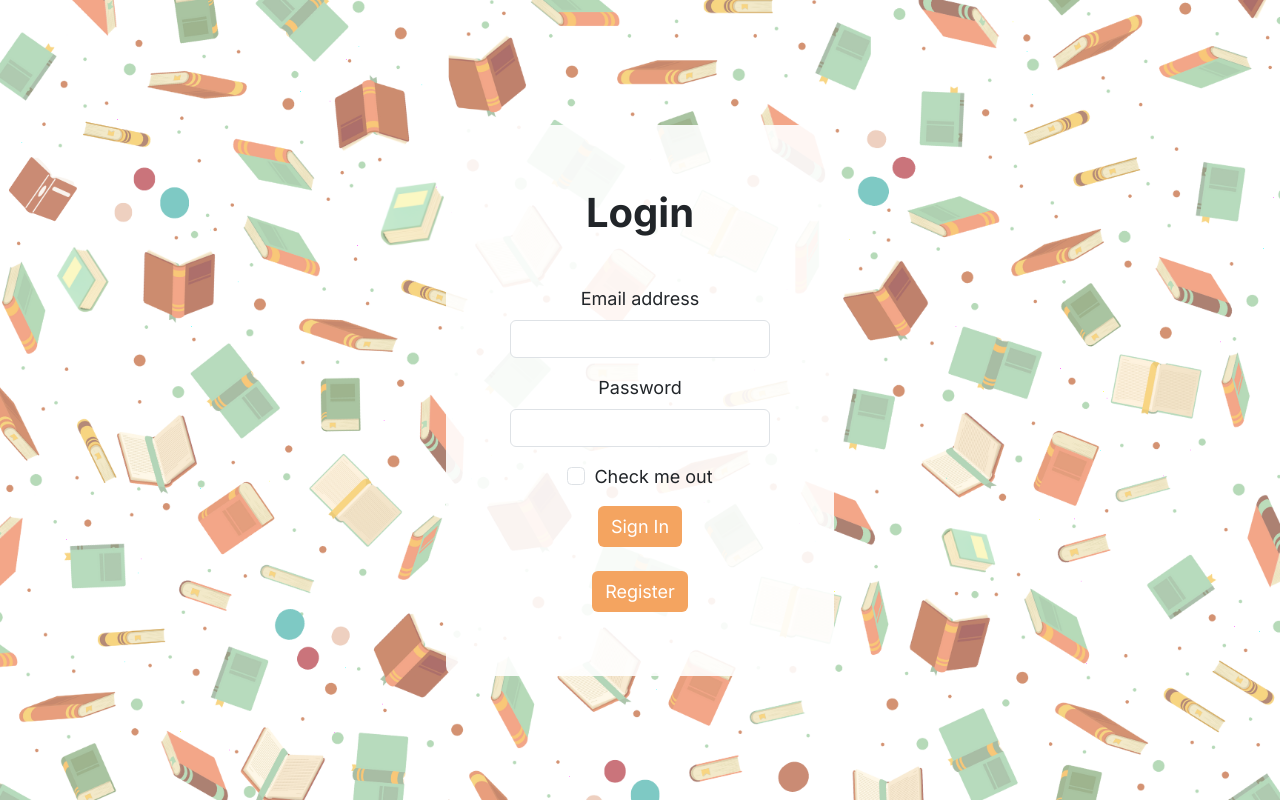
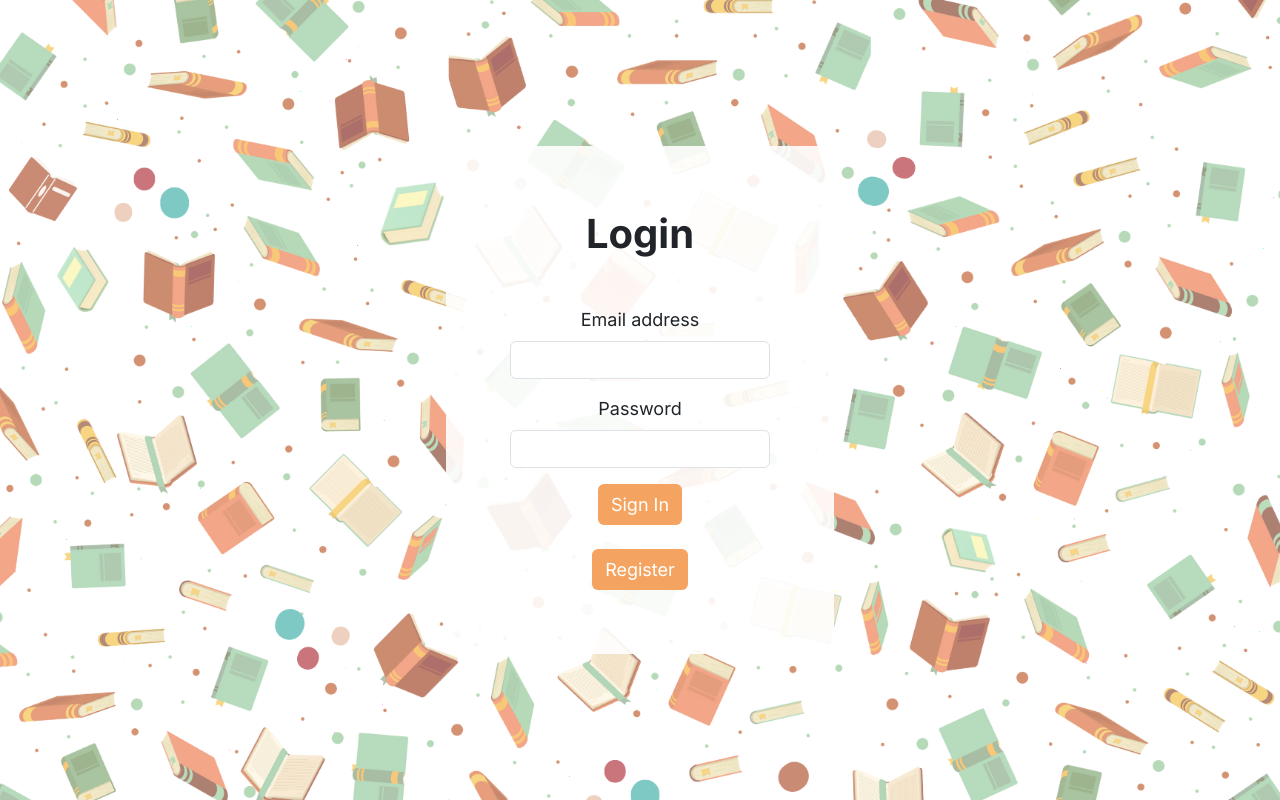
Before and after one commit to kristijanH1998/bookworm, a React (Vite) app in the folder BookWorm/: page / in a window 1280 px wide. Built offline with nearby package versions, Linux system fonts and the light colour scheme.

Commit message:
error message position on Register page moved; Login page chackbox removed

```diff
--- a/BookWorm/src/Login.jsx
+++ b/BookWorm/src/Login.jsx
@@ -13,10 +13,10 @@
                 <label htmlFor="exampleInputPassword1" className="form-label">Password</label>
                 <input type="password" className="form-control" id="exampleInputPassword1"/>
             </div>
-            <div className="mb-3 form-check">
+            {/* <div className="mb-3 form-check">
                 <input type="checkbox" className="form-check-input" id="exampleCheck1"/>
                 <label className="form-check-label" htmlFor="exampleCheck1">Check me out</label>
-            </div>
+            </div> */}
             <button type="submit" className="btn mb-4">Sign In</button>
             <Link type="button" to="/register" className="btn">Register</Link>
         </form>
--- a/BookWorm/src/Register.jsx
+++ b/BookWorm/src/Register.jsx
@@ -91,9 +91,6 @@
 
     return (
         <form onSubmit={handleSubmit} className="d-flex flex-column align-items-center">
-            {error && (
-                <div>{error}</div>
-            )}
             <h1 className="mb-5"><b>Register</b></h1>
             <div className="mb-3 d-flex flex-column align-items-center">
                 <label htmlFor="email" className="form-label">Email address</label>
@@ -135,6 +132,9 @@
                 <label className="form-check-label" htmlFor="exampleCheck1">Check me out</label>
             </div> */}
             <button type="submit" className="btn mb-4">Create Account</button>
+            {error && (
+                <div>{error}</div>
+            )}
             {/* <button type="button" className="btn">Back to Login</button> */}
             <Link type="button" to="/" className="btn">Back to Login</Link>
 
```
